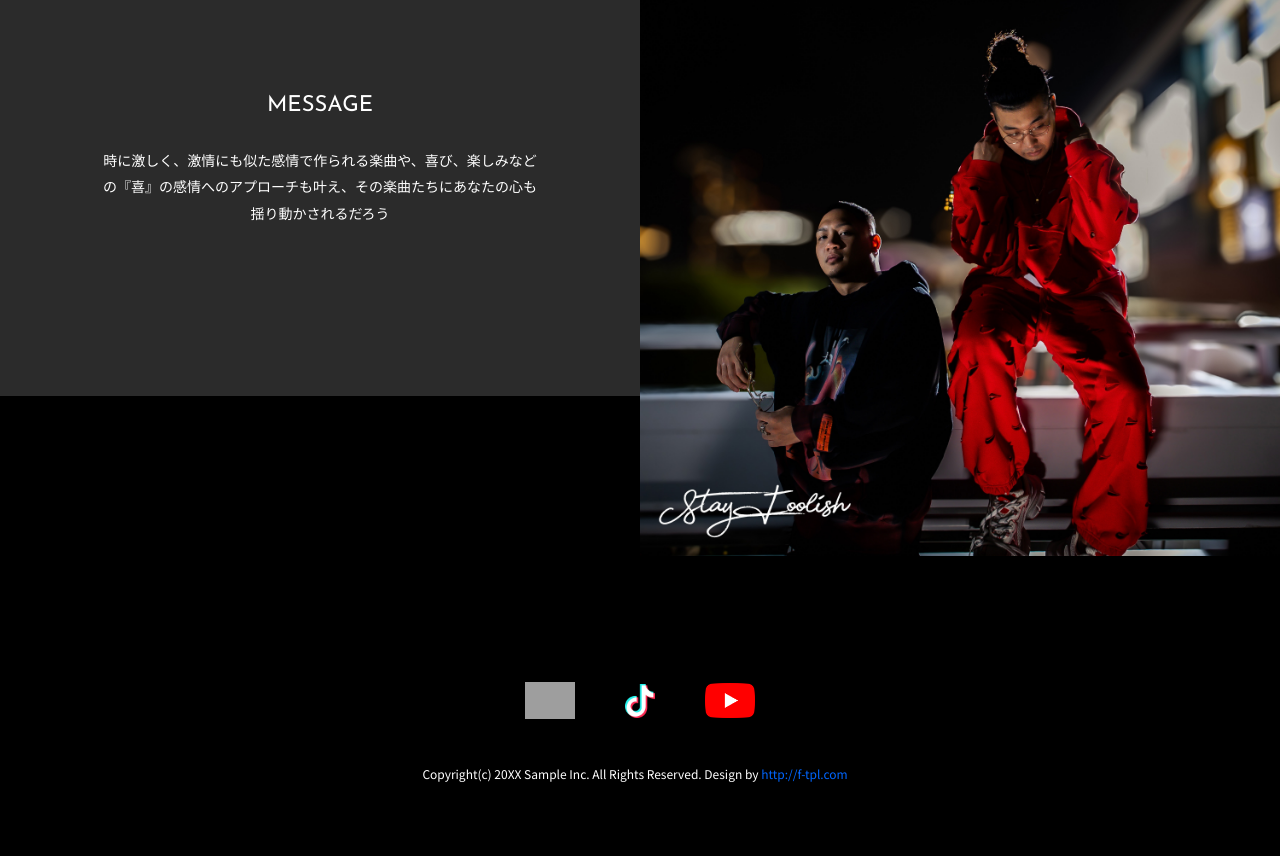
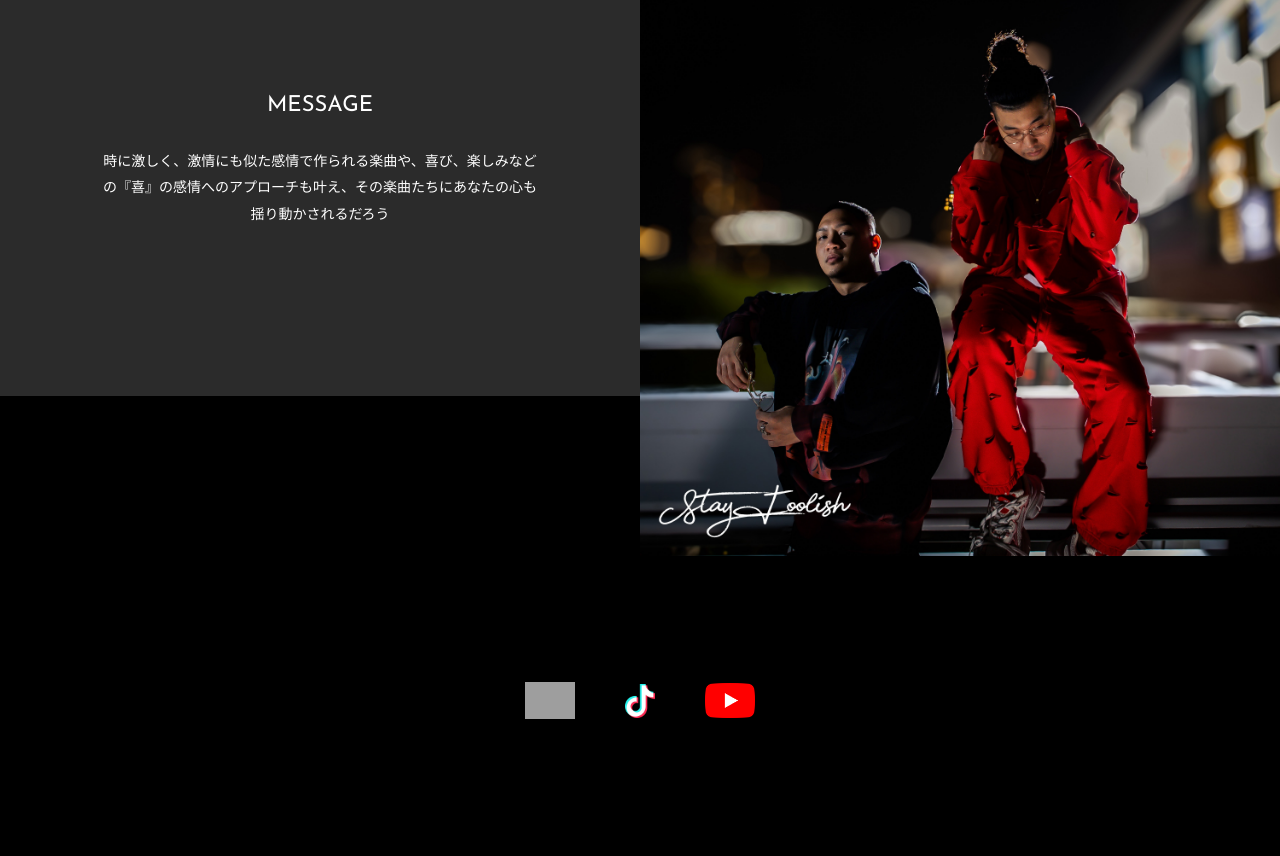
Before and after one commit to aisu-son/PILEJAM, a plain HTML site: page index.html in a window 1280 px wide. Shown: the part 1424-2280 px from the top of the page. After the commit the page ends 2257 px from the top, so only its background shows below. Drawn offline with nearby package versions, Linux system fonts and the light colour scheme; grey boxes are pictures that could not be loaded; files whose address does not match are found by name.

Commit message:
Update index.html

```diff
--- a/index.html
+++ b/index.html
@@ -83,7 +83,7 @@
 <!-- // PROFILE -->
 
 <footer id="footer">
-	Copyright(c) 20XX Sample Inc. All Rights Reserved. Design by <a href="http://f-tpl.com" target="_blank">http://f-tpl.com</a><!-- ←クレジット表記を外す場合はシリアルキーが必要です http://f-tpl.com/credit/ -->
+
 </footer>
 
 </body>
```
